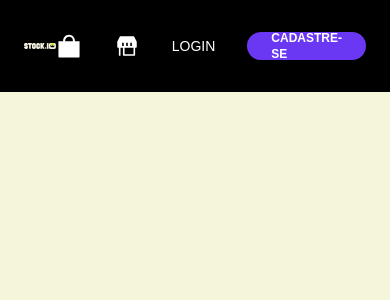
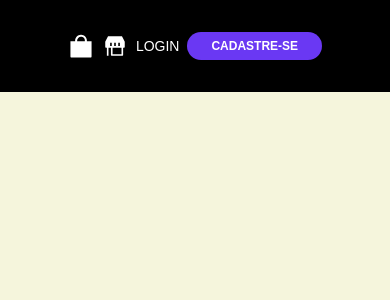
Before and after one commit to Projeto-CJR-grupo4/frontend, a Next.js app: page /teste-navbar in a window 390 px wide. Shown: the top 300 px of the page. Built offline with nearby package versions, Linux system fonts and the light colour scheme.

Commit message:
style(navbar): responsividade para dispositivos moveis

```diff
--- a/components/Navbar.tsx
+++ b/components/Navbar.tsx
@@ -93,10 +93,10 @@ export default function Navbar({
         router.replace("/");
     };
     return (
-        <nav className="w-full h-23 bg-black">
-            <div className="mx-auto flex h-full max-w-360 items-center justify-between px-6 lg:px-18">
+        <nav className="w-full min-h-23 bg-black">
+            <div className="mx-auto flex min-h-23 max-w-360 flex-col items-center justify-center gap-3 px-4 py-3 sm:flex-row sm:justify-between sm:gap-0 sm:px-6 sm:py-0 lg:px-18">
 
-                <Link href="/">
+                <Link href="/" className="hidden sm:block">
                     <Image
                         src="/logo-navbar.svg"
                         alt="Stock.io"
@@ -105,7 +105,8 @@ export default function Navbar({
                     />
                 </Link>
 
-                <div className="flex items-center gap-8">
+                <div className={`flex items-center ${usuarioLogado ? "gap-6" : "gap-2"
+                    } sm:gap-8`}>
                     <IconeNavbar
                         icone="/bag-icon.svg"
                         descricao="Ver produtos"
```
